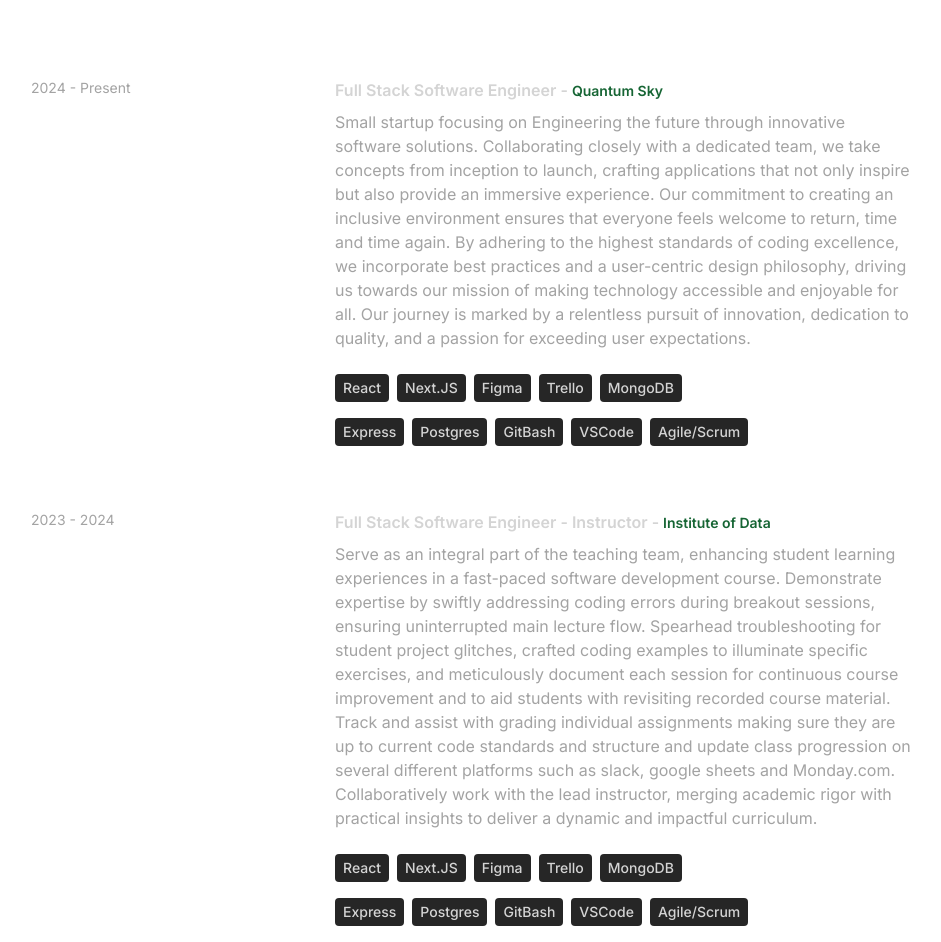
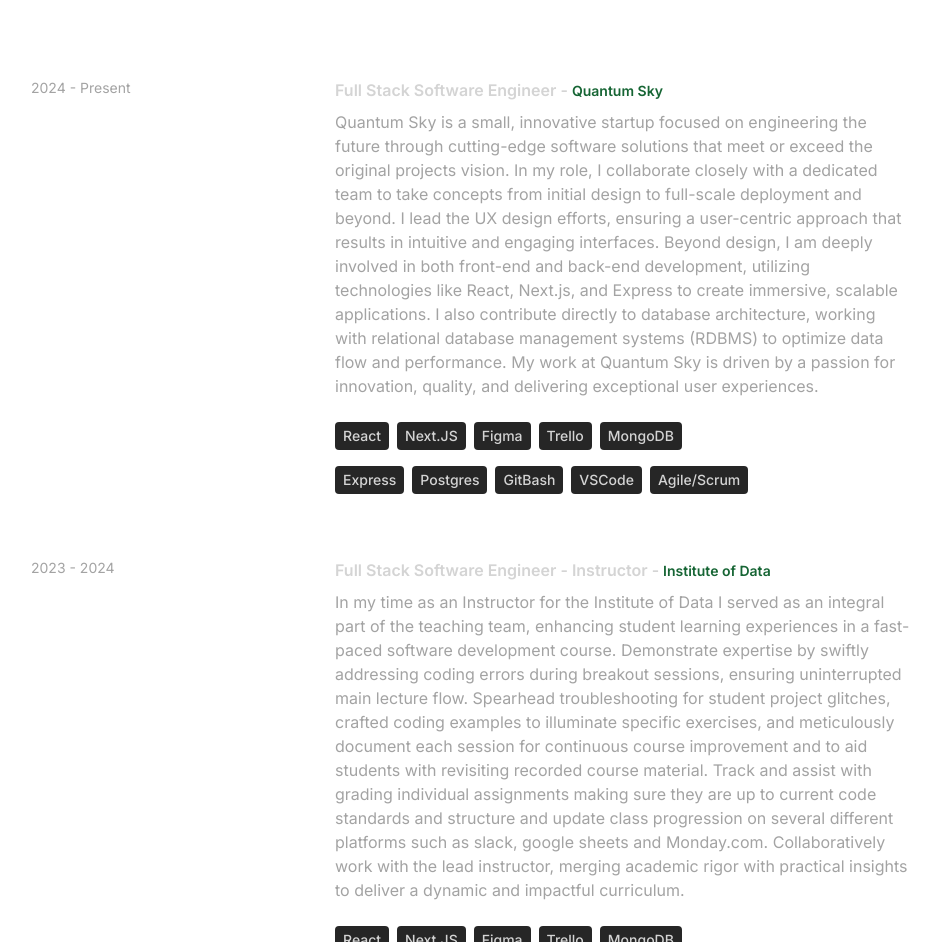
Before and after one commit to BrandonKS337/BrandonKS-Portfolio, a Next.js app: page / in a window 1280 px wide. Shown: the part 2230-3172 px from the top of the page, without its empty margins (169-1110 px from the left). Built offline with nearby package versions, Linux system fonts and the light colour scheme.

Commit message:
updating the experience section a bit. Modifying the Quantum sky portion to express my role instead of just a company description.

```diff
--- a/src/constants/index.js
+++ b/src/constants/index.js
@@ -14,7 +14,7 @@
     role: "Full Stack Software Engineer",
     company: "Quantum Sky",
     description:
-      "Small startup focusing on Engineering the future through innovative software solutions. Collaborating closely with a dedicated team, we take concepts from inception to launch, crafting applications that not only inspire but also provide an immersive experience. Our commitment to creating an inclusive environment ensures that everyone feels welcome to return, time and time again. By adhering to the highest standards of coding excellence, we incorporate best practices and a user-centric design philosophy, driving us towards our mission of making technology accessible and enjoyable for all. Our journey is marked by a relentless pursuit of innovation, dedication to quality, and a passion for exceeding user expectations.",
+      "Quantum Sky is a small, innovative startup focused on engineering the future through cutting-edge software solutions that meet or exceed the original projects vision. In my role, I collaborate closely with a dedicated team to take concepts from initial design to full-scale deployment and beyond. I lead the UX design efforts, ensuring a user-centric approach that results in intuitive and engaging interfaces. Beyond design, I am deeply involved in both front-end and back-end development, utilizing technologies like React, Next.js, and Express to create immersive, scalable applications. I also contribute directly to database architecture, working with relational database management systems (RDBMS) to optimize data flow and performance. My work at Quantum Sky is driven by a passion for innovation, quality, and delivering exceptional user experiences.",
     technologies: [
       "React",
       "Next.JS",
@@ -33,7 +33,7 @@
     role: "Full Stack Software Engineer - Instructor",
     company: "Institute of Data",
     description:
-      "Serve as an integral part of the teaching team, enhancing student learning experiences in a fast-paced software development course. Demonstrate expertise by swiftly addressing coding errors during breakout sessions, ensuring uninterrupted main lecture flow. Spearhead troubleshooting for student project glitches, crafted coding examples to illuminate specific exercises, and meticulously document each session for continuous course improvement and to aid students with revisiting recorded course material. Track and assist with grading individual assignments making sure they are up to current code standards and structure and update class progression on several different platforms such as slack, google sheets and Monday.com. Collaboratively work with the lead instructor, merging academic rigor with practical insights to deliver a dynamic and impactful curriculum.",
+      " In my time as an Instructor for the Institute of Data I served as an integral part of the teaching team, enhancing student learning experiences in a fast-paced software development course. Demonstrate expertise by swiftly addressing coding errors during breakout sessions, ensuring uninterrupted main lecture flow. Spearhead troubleshooting for student project glitches, crafted coding examples to illuminate specific exercises, and meticulously document each session for continuous course improvement and to aid students with revisiting recorded course material. Track and assist with grading individual assignments making sure they are up to current code standards and structure and update class progression on several different platforms such as slack, google sheets and Monday.com. Collaboratively work with the lead instructor, merging academic rigor with practical insights to deliver a dynamic and impactful curriculum.",
     technologies: [
       "React",
       "Next.JS",
```
